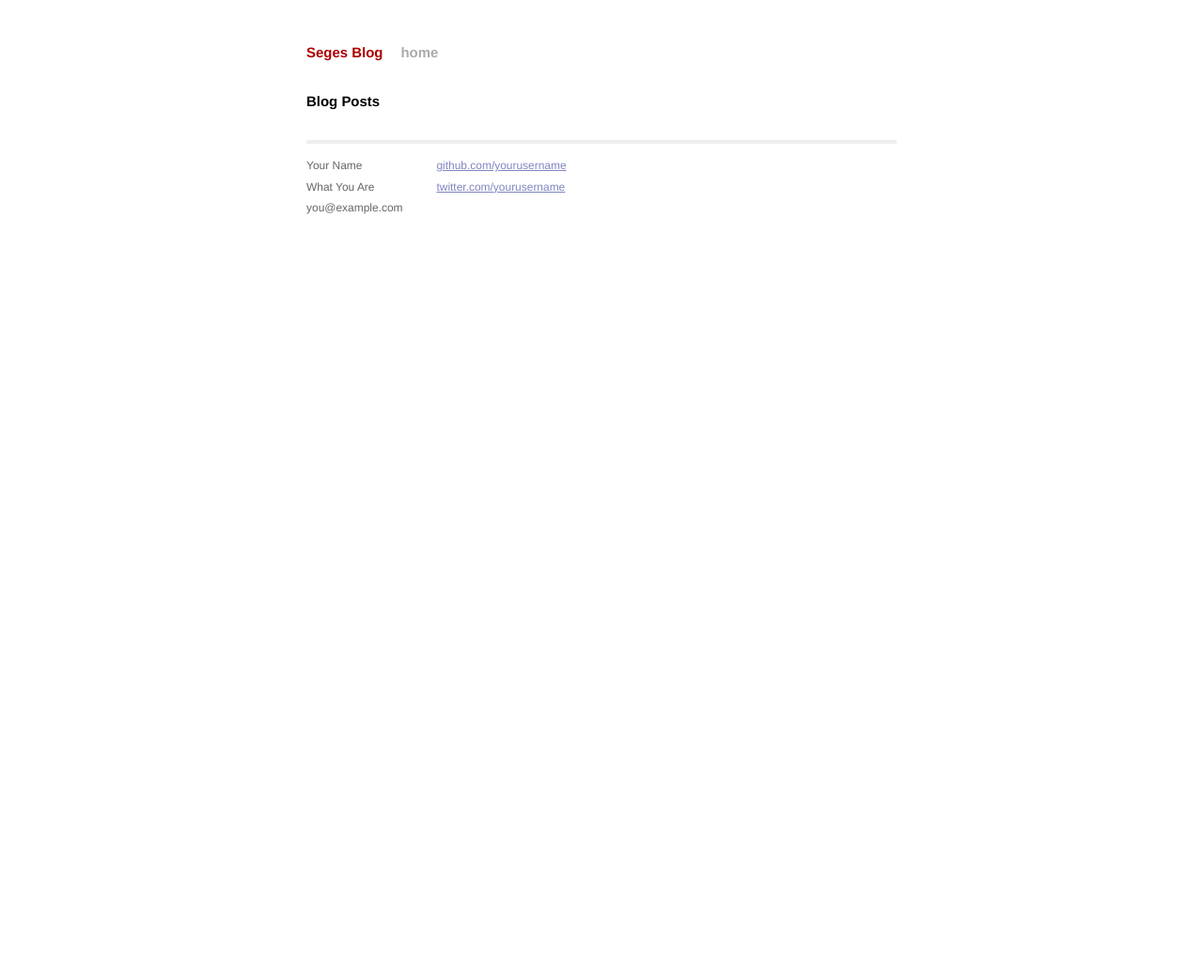
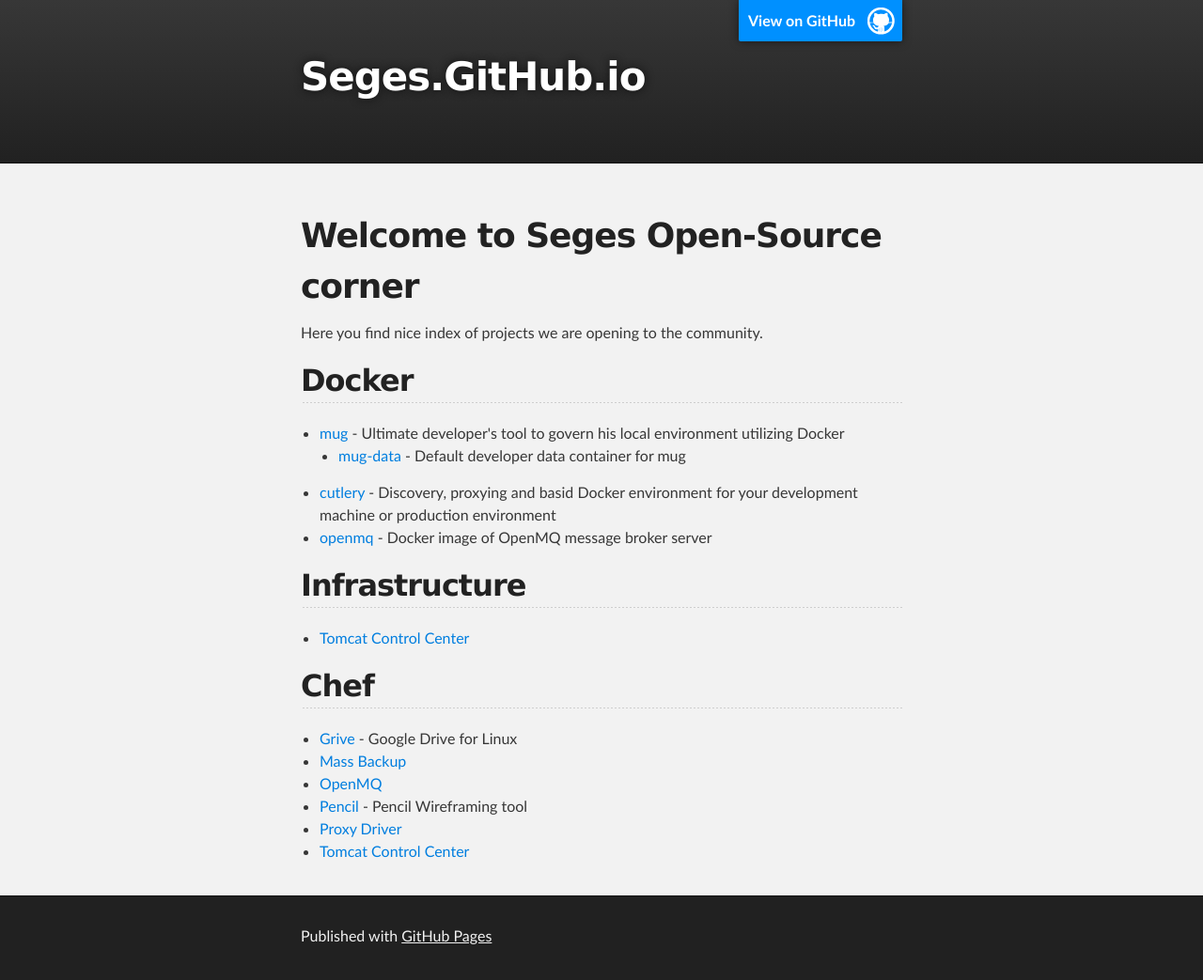
Before and after one commit to seges/seges.github.io, a Jekyll site: the page index.html, which Jekyll copies as it is, in a window 1280 px wide. Shown: the whole page at 94% size. Built offline with Jekyll 4.4.1, drawn with Linux system fonts in a browser that asks for light colours; Markdown is read by kramdown in place of the engine named in the settings; before the commit the page ends 945 px from its top, so only the background shows below that.

Commit message:
Replace master branch with page content via GitHub

```diff
--- a/index.html
+++ b/index.html
@@ -1,13 +1,96 @@
----
-layout: default
-title: Seges Blog
----
+<!DOCTYPE html>
+<html>
 
-<div id="home">
-  <h1>Blog Posts</h1>
-  <ul class="posts">
-    {% for post in site.posts %}
-      <li><span>{{ post.date | date_to_string }}</span> &raquo; <a href="{{ post.url }}">{{ post.title }}</a></li>
-    {% endfor %}
-  </ul>
-</div>
+  <head>
+    <meta charset='utf-8'>
+    <meta http-equiv="X-UA-Compatible" content="chrome=1">
+    <meta name="description" content="Seges.GitHub.io : ">
+
+    <link rel="stylesheet" type="text/css" media="screen" href="stylesheets/stylesheet.css">
+
+    <title>Seges.GitHub.io</title>
+  </head>
+
+  <body>
+
+    <!-- HEADER -->
+    <div id="header_wrap" class="outer">
+        <header class="inner">
+          <a id="forkme_banner" href="https://github.com/seges">View on GitHub</a>
+
+          <h1 id="project_title">Seges.GitHub.io</h1>
+          <h2 id="project_tagline"></h2>
+
+        </header>
+    </div>
+
+    <!-- MAIN CONTENT -->
+    <div id="main_content_wrap" class="outer">
+      <section id="main_content" class="inner">
+        <h1>
+<a id="welcome-to-seges-open-source-corner" class="anchor" href="#welcome-to-seges-open-source-corner" aria-hidden="true"><span class="octicon octicon-link"></span></a>Welcome to Seges Open-Source corner</h1>
+
+<p>Here you find nice index of projects we are opening to the community.</p>
+
+<h2>
+<a id="docker" class="anchor" href="#docker" aria-hidden="true"><span class="octicon octicon-link"></span></a>Docker</h2>
+
+<ul>
+<li>
+<a href="http://seges.github.io/mug/">mug</a> - Ultimate developer's tool to govern his local environment utilizing Docker
+
+<ul>
+<li>
+<a href="https://github.com/seges/mug-data">mug-data</a> - Default developer data container for mug</li>
+</ul>
+</li>
+<li>
+<a href="http://seges.github.io/cutlery">cutlery</a> - Discovery, proxying and basid Docker environment for your development machine or production environment</li>
+<li>
+<a href="https://github.com/seges/docker-openmq">openmq</a> - Docker image of OpenMQ message broker server</li>
+</ul>
+
+<h2>
+<a id="infrastructure" class="anchor" href="#infrastructure" aria-hidden="true"><span class="octicon octicon-link"></span></a>Infrastructure</h2>
+
+<ul>
+<li><a href="https://github.com/seges/tomcat-control-center">Tomcat Control Center</a></li>
+</ul>
+
+<h2>
+<a id="chef" class="anchor" href="#chef" aria-hidden="true"><span class="octicon octicon-link"></span></a>Chef</h2>
+
+<ul>
+<li>
+<a href="https://github.com/seges/chef-cookbook-grive">Grive</a> - Google Drive for Linux</li>
+<li><a href="https://github.com/seges/chef-cookbook-mass-backup">Mass Backup</a></li>
+<li><a href="https://github.com/seges/chef-cookbook-openmq">OpenMQ</a></li>
+<li>
+<a href="https://github.com/seges/chef-cookbook-pencil">Pencil</a> - Pencil Wireframing tool</li>
+<li><a href="https://github.com/seges/chef-cookbook-proxydriver">Proxy Driver</a></li>
+<li><a href="https://github.com/seges/chef-cookbook-tcc">Tomcat Control Center</a></li>
+</ul>
+      </section>
+    </div>
+
+    <!-- FOOTER  -->
+    <div id="footer_wrap" class="outer">
+      <footer class="inner">
+        <p>Published with <a href="http://pages.github.com">GitHub Pages</a></p>
+      </footer>
+    </div>
+
+              <script type="text/javascript">
+            var gaJsHost = (("https:" == document.location.protocol) ? "https://ssl." : "http://www.");
+            document.write(unescape("%3Cscript src='" + gaJsHost + "google-analytics.com/ga.js' type='text/javascript'%3E%3C/script%3E"));
+          </script>
+          <script type="text/javascript">
+            try {
+              var pageTracker = _gat._getTracker("UA-569687-27");
+            pageTracker._trackPageview();
+            } catch(err) {}
+          </script>
+
+
+  </body>
+</html>
--- /dev/null
+++ b/javascripts/main.js
@@ -0,0 +1 @@
+console.log('This would be the main JS file.');
--- /dev/null
+++ b/params.json
@@ -0,0 +1 @@
+{"name":"Seges.GitHub.io","tagline":"","body":"# Welcome to Seges Open-Source corner\r\n\r\nHere you find nice index of projects we are opening to the community.\r\n\r\n## Docker\r\n\r\n* [mug](http://seges.github.io/mug/) - Ultimate developer's tool to govern his local environment utilizing Docker\r\n  * [mug-data](https://github.com/seges/mug-data) - Default developer data container for mug\r\n* [cutlery](http://seges.github.io/cutlery) - Discovery, proxying and basid Docker environment for your development machine or production environment\r\n* [openmq](https://github.com/seges/docker-openmq) - Docker image of OpenMQ message broker server\r\n\r\n## Infrastructure\r\n\r\n* [Tomcat Control Center](https://github.com/seges/tomcat-control-center)\r\n\r\n## Chef\r\n\r\n* [Grive](https://github.com/seges/chef-cookbook-grive) - Google Drive for Linux\r\n* [Mass Backup](https://github.com/seges/chef-cookbook-mass-backup)\r\n* [OpenMQ](https://github.com/seges/chef-cookbook-openmq)\r\n* [Pencil](https://github.com/seges/chef-cookbook-pencil) - Pencil Wireframing tool\r\n* [Proxy Driver](https://github.com/seges/chef-cookbook-proxydriver)\r\n* [Tomcat Control Center](https://github.com/seges/chef-cookbook-tcc)\r\n","google":"UA-569687-27","note":"Don't delete this file! It's used internally to help with page regeneration."}
--- /dev/null
+++ b/stylesheets/pygment_trac.css
@@ -0,0 +1,70 @@
+.highlight .hll { background-color: #ffffcc }
+.highlight  { background: #f0f3f3; }
+.highlight .c { color: #0099FF; font-style: italic } /* Comment */
+.highlight .err { color: #AA0000; background-color: #FFAAAA } /* Error */
+.highlight .k { color: #006699; font-weight: bold } /* Keyword */
+.highlight .o { color: #555555 } /* Operator */
+.highlight .cm { color: #0099FF; font-style: italic } /* Comment.Multiline */
+.highlight .cp { color: #009999 } /* Comment.Preproc */
+.highlight .c1 { color: #0099FF; font-style: italic } /* Comment.Single */
+.highlight .cs { color: #0099FF; font-weight: bold; font-style: italic } /* Comment.Special */
+.highlight .gd { background-color: #FFCCCC; border: 1px solid #CC0000 } /* Generic.Deleted */
+.highlight .ge { font-style: italic } /* Generic.Emph */
+.highlight .gr { color: #FF0000 } /* Generic.Error */
+.highlight .gh { color: #003300; font-weight: bold } /* Generic.Heading */
+.highlight .gi { background-color: #CCFFCC; border: 1px solid #00CC00 } /* Generic.Inserted */
+.highlight .go { color: #AAAAAA } /* Generic.Output */
+.highlight .gp { color: #000099; font-weight: bold } /* Generic.Prompt */
+.highlight .gs { font-weight: bold } /* Generic.Strong */
+.highlight .gu { color: #003300; font-weight: bold } /* Generic.Subheading */
+.highlight .gt { color: #99CC66 } /* Generic.Traceback */
+.highlight .kc { color: #006699; font-weight: bold } /* Keyword.Constant */
+.highlight .kd { color: #006699; font-weight: bold } /* Keyword.Declaration */
+.highlight .kn { color: #006699; font-weight: bold } /* Keyword.Namespace */
+.highlight .kp { color: #006699 } /* Keyword.Pseudo */
+.highlight .kr { color: #006699; font-weight: bold } /* Keyword.Reserved */
+.highlight .kt { color: #007788; font-weight: bold } /* Keyword.Type */
+.highlight .m { color: #FF6600 } /* Literal.Number */
+.highlight .s { color: #CC3300 } /* Literal.String */
+.highlight .na { color: #330099 } /* Name.Attribute */
+.highlight .nb { color: #336666 } /* Name.Builtin */
+.highlight .nc { color: #00AA88; font-weight: bold } /* Name.Class */
+.highlight .no { color: #336600 } /* Name.Constant */
+.highlight .nd { color: #9999FF } /* Name.Decorator */
+.highlight .ni { color: #999999; font-weight: bold } /* Name.Entity */
+.highlight .ne { color: #CC0000; font-weight: bold } /* Name.Exception */
+.highlight .nf { color: #CC00FF } /* Name.Function */
+.highlight .nl { color: #9999FF } /* Name.Label */
+.highlight .nn { color: #00CCFF; font-weight: bold } /* Name.Namespace */
+.highlight .nt { color: #330099; font-weight: bold } /* Name.Tag */
+.highlight .nv { color: #003333 } /* Name.Variable */
+.highlight .ow { color: #000000; font-weight: bold } /* Operator.Word */
+.highlight .w { color: #bbbbbb } /* Text.Whitespace */
+.highlight .mf { color: #FF6600 } /* Literal.Number.Float */
+.highlight .mh { color: #FF6600 } /* Literal.Number.Hex */
+.highlight .mi { color: #FF6600 } /* Literal.Number.Integer */
+.highlight .mo { color: #FF6600 } /* Literal.Number.Oct */
+.highlight .sb { color: #CC3300 } /* Literal.String.Backtick */
+.highlight .sc { color: #CC3300 } /* Literal.String.Char */
+.highlight .sd { color: #CC3300; font-style: italic } /* Literal.String.Doc */
+.highlight .s2 { color: #CC3300 } /* Literal.String.Double */
+.highlight .se { color: #CC3300; font-weight: bold } /* Literal.String.Escape */
+.highlight .sh { color: #CC3300 } /* Literal.String.Heredoc */
+.highlight .si { color: #AA0000 } /* Literal.String.Interpol */
+.highlight .sx { color: #CC3300 } /* Literal.String.Other */
+.highlight .sr { color: #33AAAA } /* Literal.String.Regex */
+.highlight .s1 { color: #CC3300 } /* Literal.String.Single */
+.highlight .ss { color: #FFCC33 } /* Literal.String.Symbol */
+.highlight .bp { color: #336666 } /* Name.Builtin.Pseudo */
+.highlight .vc { color: #003333 } /* Name.Variable.Class */
+.highlight .vg { color: #003333 } /* Name.Variable.Global */
+.highlight .vi { color: #003333 } /* Name.Variable.Instance */
+.highlight .il { color: #FF6600 } /* Literal.Number.Integer.Long */
+
+.type-csharp .highlight .k { color: #0000FF }
+.type-csharp .highlight .kt { color: #0000FF }
+.type-csharp .highlight .nf { color: #000000; font-weight: normal }
+.type-csharp .highlight .nc { color: #2B91AF }
+.type-csharp .highlight .nn { color: #000000 }
+.type-csharp .highlight .s { color: #A31515 }
+.type-csharp .highlight .sc { color: #A31515 }
--- /dev/null
+++ b/stylesheets/stylesheet.css
@@ -0,0 +1,425 @@
+/*******************************************************************************
+Slate Theme for GitHub Pages
+by Jason Costello, @jsncostello
+*******************************************************************************/
+
+@import url(pygment_trac.css);
+
+/*******************************************************************************
+MeyerWeb Reset
+*******************************************************************************/
+
+html, body, div, span, applet, object, iframe,
+h1, h2, h3, h4, h5, h6, p, blockquote, pre,
+a, abbr, acronym, address, big, cite, code,
+del, dfn, em, img, ins, kbd, q, s, samp,
+small, strike, strong, sub, sup, tt, var,
+b, u, i, center,
+dl, dt, dd, ol, ul, li,
+fieldset, form, label, legend,
+table, caption, tbody, tfoot, thead, tr, th, td,
+article, aside, canvas, details, embed,
+figure, figcaption, footer, header, hgroup,
+menu, nav, output, ruby, section, summary,
+time, mark, audio, video {
+  margin: 0;
+  padding: 0;
+  border: 0;
+  font: inherit;
+  vertical-align: baseline;
+}
+
+/* HTML5 display-role reset for older browsers */
+article, aside, details, figcaption, figure,
+footer, header, hgroup, menu, nav, section {
+  display: block;
+}
+
+ol, ul {
+  list-style: none;
+}
+
+table {
+  border-collapse: collapse;
+  border-spacing: 0;
+}
+
+/*******************************************************************************
+Theme Styles
+*******************************************************************************/
+
+body {
+  box-sizing: border-box;
+  color:#373737;
+  background: #212121;
+  font-size: 16px;
+  font-family: 'Myriad Pro', Calibri, Helvetica, Arial, sans-serif;
+  line-height: 1.5;
+  -webkit-font-smoothing: antialiased;
+}
+
+h1, h2, h3, h4, h5, h6 {
+  margin: 10px 0;
+  font-weight: 700;
+  color:#222222;
+  font-family: 'Lucida Grande', 'Calibri', Helvetica, Arial, sans-serif;
+  letter-spacing: -1px;
+}
+
+h1 {
+  font-size: 36px;
+  font-weight: 700;
+}
+
+h2 {
+  padding-bottom: 10px;
+  font-size: 32px;
+  background: url('../images/bg_hr.png') repeat-x bottom;
+}
+
+h3 {
+  font-size: 24px;
+}
+
+h4 {
+  font-size: 21px;
+}
+
+h5 {
+  font-size: 18px;
+}
+
+h6 {
+  font-size: 16px;
+}
+
+p {
+  margin: 10px 0 15px 0;
+}
+
+footer p {
+  color: #f2f2f2;
+}
+
+a {
+  text-decoration: none;
+  color: #007edf;
+  text-shadow: none;
+
+  transition: color 0.5s ease;
+  transition: text-shadow 0.5s ease;
+  -webkit-transition: color 0.5s ease;
+  -webkit-transition: text-shadow 0.5s ease;
+  -moz-transition: color 0.5s ease;
+  -moz-transition: text-shadow 0.5s ease;
+  -o-transition: color 0.5s ease;
+  -o-transition: text-shadow 0.5s ease;
+  -ms-transition: color 0.5s ease;
+  -ms-transition: text-shadow 0.5s ease;
+}
+
+a:hover, a:focus {text-decoration: underline;}
+
+footer a {
+  color: #F2F2F2;
+  text-decoration: underline;
+}
+
+em {
+  font-style: italic;
+}
+
+strong {
+  font-weight: bold;
+}
+
+img {
+  position: relative;
+  margin: 0 auto;
+  max-width: 739px;
+  padding: 5px;
+  margin: 10px 0 10px 0;
+  border: 1px solid #ebebeb;
+
+  box-shadow: 0 0 5px #ebebeb;
+  -webkit-box-shadow: 0 0 5px #ebebeb;
+  -moz-box-shadow: 0 0 5px #ebebeb;
+  -o-box-shadow: 0 0 5px #ebebeb;
+  -ms-box-shadow: 0 0 5px #ebebeb;
+}
+
+p img {
+  display: inline;
+  margin: 0;
+  padding: 0;
+  vertical-align: middle;
+  text-align: center;
+  border: none;
+}
+
+pre, code {
+  width: 100%;
+  color: #222;
+  background-color: #fff;
+
+  font-family: Monaco, "Bitstream Vera Sans Mono", "Lucida Console", Terminal, monospace;
+  font-size: 14px;
+
+  border-radius: 2px;
+  -moz-border-radius: 2px;
+  -webkit-border-radius: 2px;
+}
+
+pre {
+  width: 100%;
+  padding: 10px;
+  box-shadow: 0 0 10px rgba(0,0,0,.1);
+  overflow: auto;
+}
+
+code {
+  padding: 3px;
+  margin: 0 3px;
+  box-shadow: 0 0 10px rgba(0,0,0,.1);
+}
+
+pre code {
+  display: block;
+  box-shadow: none;
+}
+
+blockquote {
+  color: #666;
+  margin-bottom: 20px;
+  padding: 0 0 0 20px;
+  border-left: 3px solid #bbb;
+}
+
+
+ul, ol, dl {
+  margin-bottom: 15px
+}
+
+ul {
+  list-style-position: inside;
+  list-style: disc;
+  padding-left: 20px;
+}
+
+ol {
+  list-style-position: inside;
+  list-style: decimal;
+  padding-left: 20px;
+}
+
+dl dt {
+  font-weight: bold;
+}
+
+dl dd {
+  padding-left: 20px;
+  font-style: italic;
+}
+
+dl p {
+  padding-left: 20px;
+  font-style: italic;
+}
+
+hr {
+  height: 1px;
+  margin-bottom: 5px;
+  border: none;
+  background: url('../images/bg_hr.png') repeat-x center;
+}
+
+table {
+  border: 1px solid #373737;
+  margin-bottom: 20px;
+  text-align: left;
+ }
+
+th {
+  font-family: 'Lucida Grande', 'Helvetica Neue', Helvetica, Arial, sans-serif;
+  padding: 10px;
+  background: #373737;
+  color: #fff;
+ }
+
+td {
+  padding: 10px;
+  border: 1px solid #373737;
+ }
+
+form {
+  background: #f2f2f2;
+  padding: 20px;
+}
+
+/*******************************************************************************
+Full-Width Styles
+*******************************************************************************/
+
+.outer {
+  width: 100%;
+}
+
+.inner {
+  position: relative;
+  max-width: 640px;
+  padding: 20px 10px;
+  margin: 0 auto;
+}
+
+#forkme_banner {
+  display: block;
+  position: absolute;
+  top:0;
+  right: 10px;
+  z-index: 10;
+  padding: 10px 50px 10px 10px;
+  color: #fff;
+  background: url('../images/blacktocat.png') #0090ff no-repeat 95% 50%;
+  font-weight: 700;
+  box-shadow: 0 0 10px rgba(0,0,0,.5);
+  border-bottom-left-radius: 2px;
+  border-bottom-right-radius: 2px;
+}
+
+#header_wrap {
+  background: #212121;
+  background: -moz-linear-gradient(top, #373737, #212121);
+  background: -webkit-linear-gradient(top, #373737, #212121);
+  background: -ms-linear-gradient(top, #373737, #212121);
+  background: -o-linear-gradient(top, #373737, #212121);
+  background: linear-gradient(top, #373737, #212121);
+}
+
+#header_wrap .inner {
+  padding: 50px 10px 30px 10px;
+}
+
+#project_title {
+  margin: 0;
+  color: #fff;
+  font-size: 42px;
+  font-weight: 700;
+  text-shadow: #111 0px 0px 10px;
+}
+
+#project_tagline {
+  color: #fff;
+  font-size: 24px;
+  font-weight: 300;
+  background: none;
+  text-shadow: #111 0px 0px 10px;
+}
+
+#downloads {
+  position: absolute;
+  width: 210px;
+  z-index: 10;
+  bottom: -40px;
+  right: 0;
+  height: 70px;
+  background: url('../images/icon_download.png') no-repeat 0% 90%;
+}
+
+.zip_download_link {
+  display: block;
+  float: right;
+  width: 90px;
+  height:70px;
+  text-indent: -5000px;
+  overflow: hidden;
+  background: url(../images/sprite_download.png) no-repeat bottom left;
+}
+
+.tar_download_link {
+  display: block;
+  float: right;
+  width: 90px;
+  height:70px;
+  text-indent: -5000px;
+  overflow: hidden;
+  background: url(../images/sprite_download.png) no-repeat bottom right;
+  margin-left: 10px;
+}
+
+.zip_download_link:hover {
+  background: url(../images/sprite_download.png) no-repeat top left;
+}
+
+.tar_download_link:hover {
+  background: url(../images/sprite_download.png) no-repeat top right;
+}
+
+#main_content_wrap {
+  background: #f2f2f2;
+  border-top: 1px solid #111;
+  border-bottom: 1px solid #111;
+}
+
+#main_content {
+  padding-top: 40px;
+}
+
+#footer_wrap {
+  background: #212121;
+}
+
+
+
+/*******************************************************************************
+Small Device Styles
+*******************************************************************************/
+
+@media screen and (max-width: 480px) {
+  body {
+    font-size:14px;
+  }
+
+  #downloads {
+    display: none;
+  }
+
+  .inner {
+    min-width: 320px;
+    max-width: 480px;
+  }
+
+  #project_title {
+  font-size: 32px;
+  }
+
+  h1 {
+    font-size: 28px;
+  }
+
+  h2 {
+    font-size: 24px;
+  }
+
+  h3 {
+    font-size: 21px;
+  }
+
+  h4 {
+    font-size: 18px;
+  }
+
+  h5 {
+    font-size: 14px;
+  }
+
+  h6 {
+    font-size: 12px;
+  }
+
+  code, pre {
+    min-width: 320px;
+    max-width: 480px;
+    font-size: 11px;
+  }
+
+}
```
Also changed, not shown: images/bg_hr.png (added), images/blacktocat.png (added), images/icon_download.png (added), images/sprite_download.png (added).
